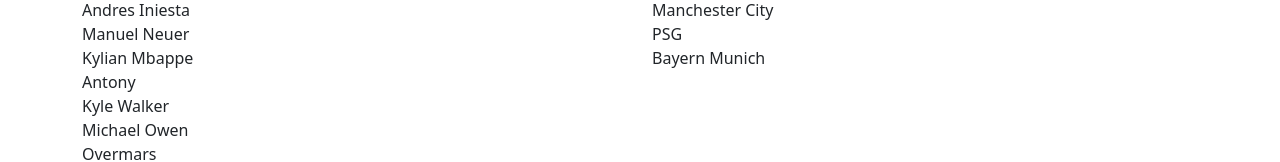
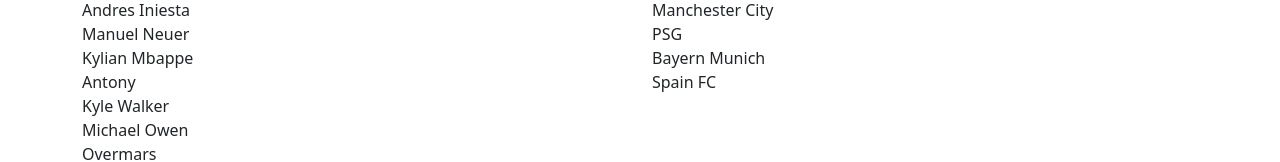
Before and after one commit to DayoTitiloye-code/Jogo-Bonito, a plain HTML site: page index.html in a window 1280 px wide. Shown: the part 450-612 px from the top of the page. Drawn offline with nearby package versions, Linux system fonts and the light colour scheme.

Commit message:
Added another team

```diff
--- a/index.html
+++ b/index.html
@@ -50,6 +50,7 @@
         <li>Manchester City</li>
         <li>PSG</li>
         <li>Bayern Munich</li>
+        <li>Spain FC</li>
       </ul>
   </div>
   </div>
```
